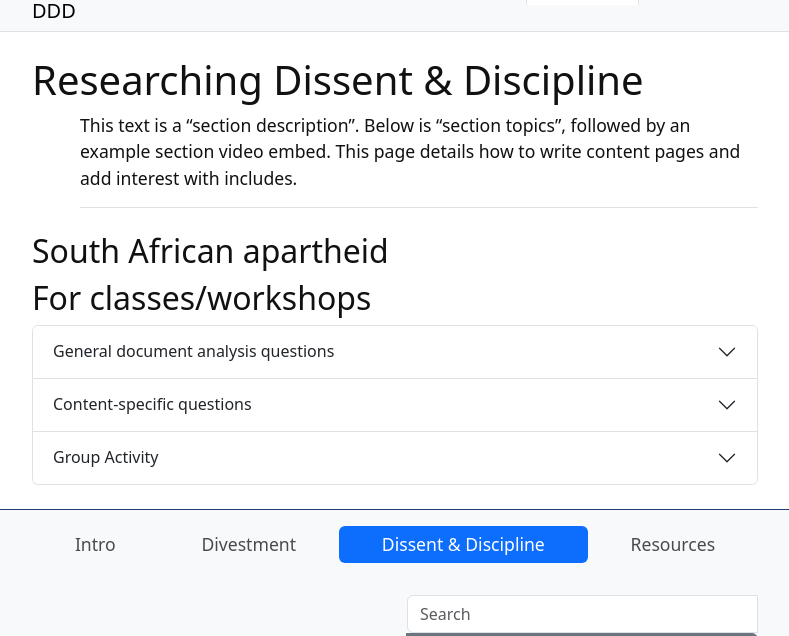
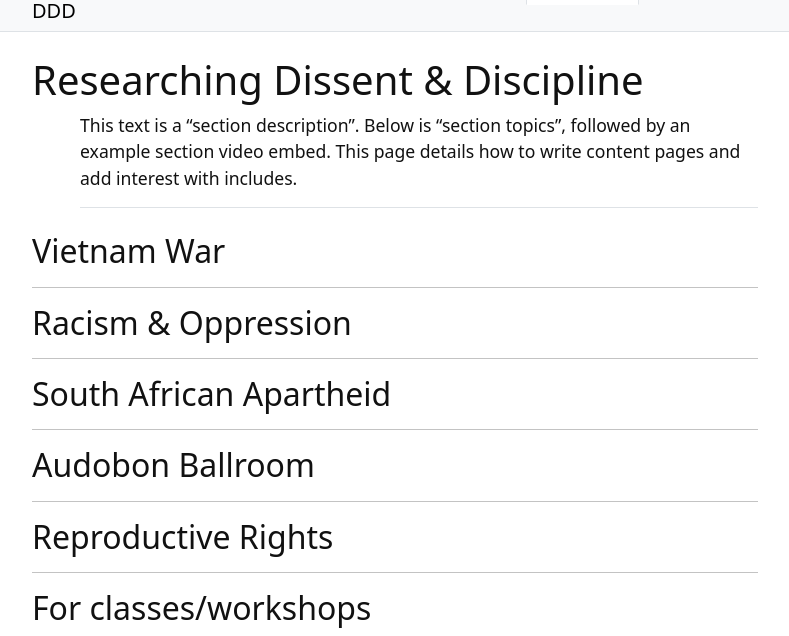
Before and after one commit to katelynautumn28/ddd-research-guide, a Jekyll site: the page built from content/3-lesson.md, in a window 1280 px wide, cut to the strip 121-757 px from the top of the page. Shown: the whole strip, without its empty margins (245-1034 px from the left). Built offline with Jekyll 4.4.1, drawn with Linux system fonts in a browser that asks for light colours.

Commit message:
Update 3-lesson.md

```diff
--- a/content/3-lesson.md
+++ b/content/3-lesson.md
@@ -4,8 +4,25 @@ nav: Dissent & Discipline
 description: >
     This text is a "section description". Below is "section topics", followed by an example section video embed. This page details how to write content pages and add interest with includes.
 ---
+## Vietnam War
 
-## South African apartheid
+-------
+
+## Racism & Oppression
+
+-------
+
+## South African Apartheid
+
+-------
+
+## Audobon Ballroom
+
+-------
+
+## Reproductive Rights
+
+-------
 
 ## For classes/workshops
 
```
